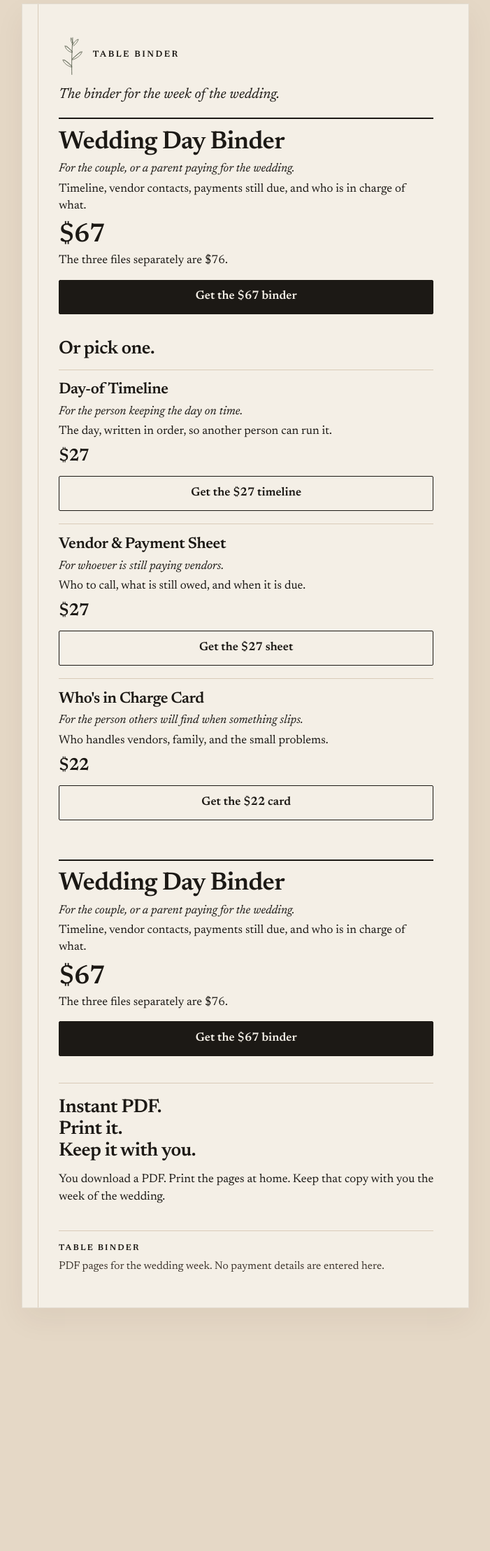
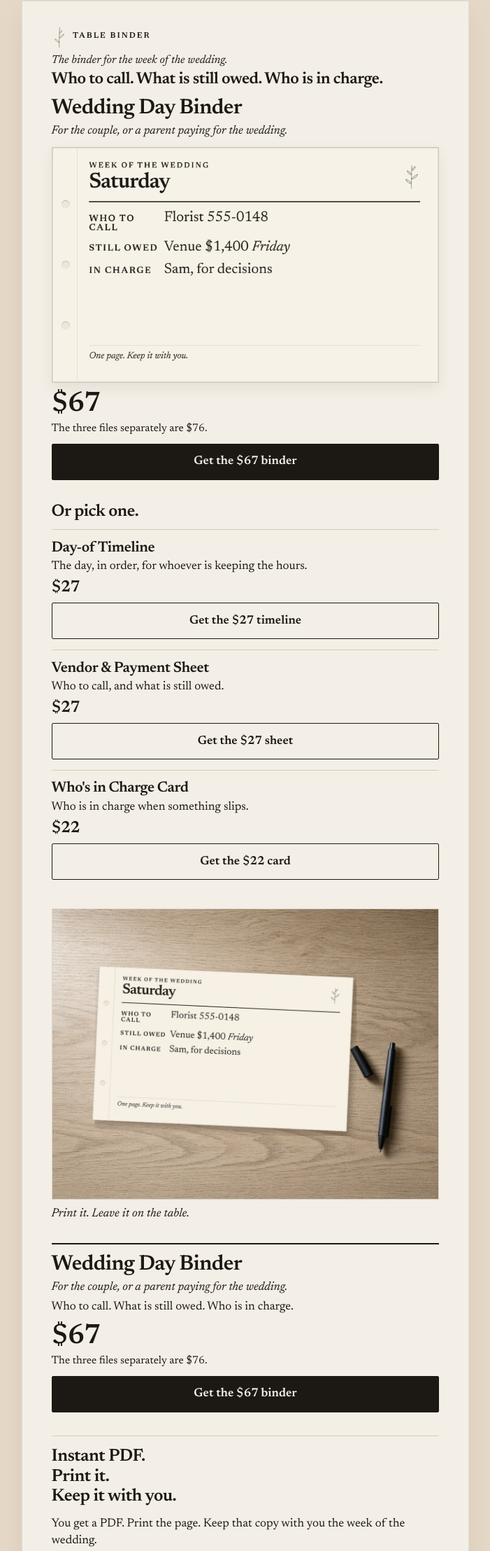
Before and after one commit to clawvault1-cmyk/Wedding-Planner, a plain HTML site: page index.html in a window 1280 px wide. Shown: the part 35-2251 px from the top of the page at 70% size, without its empty margins (289-990 px from the left). Before the commit the page ends 1952 px from the top, so only its background shows below. Drawn offline with Linux system fonts and the light colour scheme.

Commit message:
Show the binder page before the price and the buy button. (#2)
The first screen now leads with a readable week-of page, the $67 price, and Get the $67 binder. A second picture puts that same page on a kitchen table with a pen.

Co-authored-by: Cursor Agent <cursoragent@cursor.com>
Co-authored-by: clawvault1-cmyk <clawvault1-cmyk@users.noreply.github.com>

```diff
--- a/index.html
+++ b/index.html
@@ -4,12 +4,12 @@
   <meta charset="utf-8">
   <meta name="viewport" content="width=device-width, initial-scale=1">
   <meta name="theme-color" content="#f4efe6">
-  <meta name="description" content="The Wedding Day Binder is a PDF set for the week of the wedding: timeline, vendor contacts, payments still due, and who is in charge of what. $67.">
+  <meta name="description" content="The binder for the week of the wedding. Who to call, what is still owed, who is in charge. Wedding Day Binder, $67.">
   <title>Table Binder — Wedding Day Binder</title>
   <link rel="icon" href="favicon.svg" type="image/svg+xml">
   <link rel="preload" href="fonts/newsreader-latin-600-normal.woff2" as="font" type="font/woff2" crossorigin>
   <link rel="preload" href="fonts/newsreader-latin-400-normal.woff2" as="font" type="font/woff2" crossorigin>
-  <link rel="preload" href="fonts/newsreader-latin-400-italic.woff2" as="font" type="font/woff2" crossorigin>
+  <link rel="preload" href="images/binder-cover.png" as="image">
   <link rel="stylesheet" href="styles.css">
 </head>
 <body>
@@ -17,27 +17,23 @@
     <header class="masthead">
       <svg class="sprig" viewBox="0 0 64 104" aria-hidden="true" focusable="false">
         <g fill="none" stroke="currentColor" stroke-linecap="round" stroke-linejoin="round">
-          <path stroke-width="1.4" d="M32 100c-.6-24-.4-48 2-90"/>
-          <path stroke-width="1.25" d="M32 82c-10-2-20-10-22-18 8 2 16 8 22 16"/>
-          <path stroke-width="1.05" d="M32 80c-8-6-14-12-18-16"/>
-          <path stroke-width="1.25" d="M33 64c12-3 22-12 24-20-8 3-16 10-24 18"/>
-          <path stroke-width="1.05" d="M33 62c8-6 16-14 20-18"/>
-          <path stroke-width="1.25" d="M33 46c-9-1-16-8-18-16 6 2 12 8 18 14"/>
-          <path stroke-width="1.05" d="M33 44c-6-6-12-12-14-14"/>
-          <path stroke-width="1.2" d="M34 28c4-8 10-14 14-14-2 6-6 12-12 16"/>
-          <path stroke-width="1.15" d="M34 26c-4-6-6-12-4-16 2 4 4 10 6 14"/>
+          <path stroke-width="1.6" d="M32 100c-.6-24-.4-48 2-90"/>
+          <path stroke-width="1.4" d="M32 78c-10-2-18-8-20-16 7 2 14 7 20 14"/>
+          <path stroke-width="1.4" d="M33 58c11-3 18-10 20-18-7 3-13 8-20 15"/>
+          <path stroke-width="1.3" d="M33 36c4-8 9-13 12-13-2 6-5 11-10 15"/>
         </g>
       </svg>
       <p class="brand">Table Binder</p>
     </header>
 
     <p class="week-line">The binder for the week of the wedding.</p>
+    <p class="panic">Who to call. What is still owed. Who is in charge.</p>
 
     <main>
       <article class="pack" id="binder">
         <h1 class="offer-name">Wedding Day Binder</h1>
         <p class="who">For the couple, or a parent paying for the wedding.</p>
-        <p class="what">Timeline, vendor contacts, payments still due, and who is in charge of what.</p>
+        <img class="cover" src="images/binder-cover.png" width="760" height="460" alt="A week-of binder page: who to call, what is still owed, and who is in charge.">
         <p class="price">$67</p>
         <p class="separate">The three files separately are $76.</p>
         <a class="buy" href="#binder" data-checkout="weddingDayBinder" aria-disabled="true">Get the $67 binder</a>
@@ -49,8 +45,7 @@
 
         <article class="single">
           <h3 class="offer-name">Day-of Timeline</h3>
-          <p class="who">For the person keeping the day on time.</p>
-          <p class="what">The day, written in order, so another person can run it.</p>
+          <p class="what">The day, in order, for whoever is keeping the hours.</p>
           <p class="price">$27</p>
           <a class="buy" href="#binder" data-checkout="dayOfTimeline" aria-disabled="true">Get the $27 timeline</a>
           <p class="checkout-note" hidden>The checkout link for this file has not been added yet.</p>
@@ -58,8 +53,7 @@
 
         <article class="single">
           <h3 class="offer-name">Vendor &amp; Payment Sheet</h3>
-          <p class="who">For whoever is still paying vendors.</p>
-          <p class="what">Who to call, what is still owed, and when it is due.</p>
+          <p class="what">Who to call, and what is still owed.</p>
           <p class="price">$27</p>
           <a class="buy" href="#binder" data-checkout="vendorPaymentSheet" aria-disabled="true">Get the $27 sheet</a>
           <p class="checkout-note" hidden>The checkout link for this file has not been added yet.</p>
@@ -67,18 +61,22 @@
 
         <article class="single">
           <h3 class="offer-name">Who's in Charge Card</h3>
-          <p class="who">For the person others will find when something slips.</p>
-          <p class="what">Who handles vendors, family, and the small problems.</p>
+          <p class="what">Who is in charge when something slips.</p>
           <p class="price">$22</p>
           <a class="buy" href="#binder" data-checkout="whosInChargeCard" aria-disabled="true">Get the $22 card</a>
           <p class="checkout-note" hidden>The checkout link for this file has not been added yet.</p>
         </article>
       </section>
 
-      <article class="pack">
+      <figure class="table-shot">
+        <img src="images/binder-on-table.jpg" width="1152" height="864" alt="The same binder page on a kitchen table, with a pen beside it." loading="lazy">
+        <figcaption>Print it. Leave it on the table.</figcaption>
+      </figure>
+
+      <article class="pack pack-again">
         <h2 class="offer-name">Wedding Day Binder</h2>
         <p class="who">For the couple, or a parent paying for the wedding.</p>
-        <p class="what">Timeline, vendor contacts, payments still due, and who is in charge of what.</p>
+        <p class="what">Who to call. What is still owed. Who is in charge.</p>
         <p class="price">$67</p>
         <p class="separate">The three files separately are $76.</p>
         <a class="buy" href="#binder" data-checkout="weddingDayBinder" aria-disabled="true">Get the $67 binder</a>
@@ -91,7 +89,7 @@
           <span>Print it.</span>
           <span>Keep it with you.</span>
         </h2>
-        <p>You download a PDF. Print the pages at home. Keep that copy with you the week of the wedding.</p>
+        <p>You get a PDF. Print the page. Keep that copy with you the week of the wedding.</p>
       </section>
     </main>
 
--- a/styles.css
+++ b/styles.css
@@ -46,7 +46,7 @@ body {
   font-family: var(--serif);
   font-size: 1.0625rem;
   font-weight: 400;
-  line-height: 1.45;
+  line-height: 1.4;
 }
 
 h1,
@@ -54,6 +54,11 @@ h2,
 h3,
 p {
   margin: 0;
+}
+
+img {
+  max-width: 100%;
+  height: auto;
 }
 
 ::selection {
@@ -65,70 +70,76 @@ p {
   min-height: 100vh;
   max-width: 40rem;
   margin: 0 auto;
-  padding: 1.2rem 1.15rem calc(2.75rem + env(safe-area-inset-bottom)) 1.55rem;
+  padding: 0.85rem 1rem calc(2.5rem + env(safe-area-inset-bottom));
   background-color: var(--paper);
-  background-image: linear-gradient(var(--rule), var(--rule));
-  background-repeat: no-repeat;
-  background-size: 1px 100%;
-  background-position: 0.68rem 0;
 }
 
 .masthead {
   display: flex;
   align-items: center;
-  gap: 0.7rem;
-  margin-bottom: 0.85rem;
+  gap: 0.55rem;
+  margin-bottom: 0.45rem;
 }
 
 .sprig {
-  width: 2.35rem;
-  height: 3.8rem;
+  width: 1.35rem;
+  height: 2.05rem;
   color: var(--stem);
   flex: none;
 }
 
 .brand {
-  font-size: 0.78rem;
+  font-size: 0.72rem;
   font-weight: 600;
-  letter-spacing: 0.2em;
+  letter-spacing: 0.18em;
   text-transform: uppercase;
 }
 
 .week-line {
-  margin: 0 0 1.15rem;
-  font-size: 1.2rem;
+  font-size: 1.02rem;
   font-style: italic;
-  line-height: 1.35;
+  line-height: 1.3;
 }
 
-.pack {
-  border-top: 2px solid var(--ink);
-  padding-top: 0.85rem;
+.panic {
+  margin: 0.2rem 0 0.7rem;
+  font-size: 1.28rem;
+  font-weight: 600;
+  letter-spacing: -0.02em;
+  line-height: 1.2;
 }
 
-.offer-name {
+.pack .offer-name,
+.single .offer-name {
   font-weight: 600;
   letter-spacing: -0.02em;
-  line-height: 1.12;
+  line-height: 1.1;
 }
 
 .pack .offer-name {
-  font-size: 2.05rem;
+  font-size: 1.7rem;
+}
+
+.who,
+.what {
+  margin-top: 0.28rem;
+  line-height: 1.3;
 }
 
 .who {
-  margin-top: 0.45rem;
   font-style: italic;
-  line-height: 1.35;
 }
 
-.what {
-  margin-top: 0.3rem;
-  line-height: 1.4;
+.cover {
+  display: block;
+  width: 100%;
+  margin-top: 0.7rem;
+  border: 1px solid rgba(28, 25, 21, 0.16);
+  box-shadow: 0 8px 18px rgba(60, 36, 14, 0.08);
 }
 
 .price {
-  margin-top: 0.75rem;
+  margin-top: 0.7rem;
   font-weight: 600;
   letter-spacing: -0.03em;
   line-height: 1;
@@ -136,24 +147,25 @@ p {
 }
 
 .pack .price {
-  font-size: 2.35rem;
+  font-size: 2.5rem;
 }
 
 .separate {
-  margin-top: 0.4rem;
-  line-height: 1.35;
+  margin-top: 0.28rem;
+  font-size: 0.98rem;
+  line-height: 1.3;
 }
 
 .buy {
   display: block;
-  margin-top: 0.9rem;
-  padding: 0.85rem 1rem;
+  margin-top: 0.7rem;
+  padding: 0.9rem 1rem;
   border: 1px solid var(--ink);
   border-radius: 2px;
   background: var(--ink);
   color: var(--paper);
   font-family: inherit;
-  font-size: 1.0625rem;
+  font-size: 1.08rem;
   font-weight: 600;
   line-height: 1.2;
   text-align: center;
@@ -180,18 +192,18 @@ p {
 }
 
 .checkout-note {
-  margin-top: 0.65rem;
+  margin-top: 0.6rem;
   font-style: italic;
   line-height: 1.35;
 }
 
 .singles {
-  margin: 2.15rem 0 2.35rem;
+  margin: 2rem 0 1.6rem;
 }
 
 #pick-one {
-  margin-bottom: 0.85rem;
-  font-size: 1.65rem;
+  margin-bottom: 0.7rem;
+  font-size: 1.5rem;
   font-weight: 600;
   letter-spacing: -0.02em;
   line-height: 1.15;
@@ -199,29 +211,55 @@ p {
 
 .single {
   border-top: 1px solid var(--rule);
-  padding: 1.05rem 0 0.15rem;
+  padding: 0.9rem 0 0.1rem;
 }
 
 .single .offer-name {
-  font-size: 1.4rem;
+  font-size: 1.32rem;
 }
 
 .single .price {
-  font-size: 1.55rem;
+  font-size: 1.45rem;
+  margin-top: 0.4rem;
 }
 
 .single .buy {
-  margin-bottom: 1rem;
+  margin-top: 0.65rem;
+  margin-bottom: 0.85rem;
+}
+
+.table-shot {
+  margin: 0 0 1.8rem;
+}
+
+.table-shot img {
+  display: block;
+  width: 100%;
+  border: 1px solid rgba(28, 25, 21, 0.12);
+}
+
+.table-shot figcaption {
+  margin-top: 0.55rem;
+  font-style: italic;
+}
+
+.pack-again {
+  border-top: 2px solid var(--ink);
+  padding-top: 0.85rem;
+}
+
+.pack-again .what {
+  margin-top: 0.35rem;
 }
 
 .keep {
-  margin-top: 2.4rem;
-  padding-top: 1.15rem;
+  margin-top: 2.1rem;
+  padding-top: 1rem;
   border-top: 1px solid var(--rule);
 }
 
 #keep-heading {
-  font-size: 1.7rem;
+  font-size: 1.55rem;
   font-weight: 600;
   letter-spacing: -0.02em;
   line-height: 1.15;
@@ -232,56 +270,58 @@ p {
 }
 
 .keep p {
-  margin-top: 0.85rem;
-  max-width: 34rem;
+  margin-top: 0.75rem;
 }
 
 .colophon {
-  margin-top: 2.15rem;
-  padding-top: 1rem;
+  margin-top: 1.8rem;
+  padding-top: 0.9rem;
   border-top: 1px solid var(--rule);
   color: var(--ink-soft);
   font-size: 0.98rem;
 }
 
 .colophon-name {
-  margin-bottom: 0.35rem;
+  margin-bottom: 0.3rem;
   color: var(--ink);
-  font-size: 0.75rem;
+  font-size: 0.72rem;
   font-weight: 600;
-  letter-spacing: 0.18em;
+  letter-spacing: 0.16em;
   text-transform: uppercase;
 }
 
 @media (min-width: 720px) {
   body {
     background: var(--table);
-    padding: 2.5rem 1.5rem 3rem;
+    padding: 2.25rem 1.5rem 3rem;
   }
 
   .sheet {
     min-height: 0;
-    padding: 2.6rem 3.1rem 3rem 3.25rem;
+    padding: 2.1rem 2.6rem 2.8rem;
     border: 1px solid rgba(70, 48, 24, 0.1);
-    background-position: 1.35rem 0;
     box-shadow: 0 16px 40px rgba(70, 42, 16, 0.06);
   }
 
-  .week-line {
-    font-size: 1.28rem;
+  .panic {
+    font-size: 1.45rem;
   }
 
   .pack .offer-name {
-    font-size: 2.25rem;
+    font-size: 1.9rem;
   }
 }
 
 @media (max-width: 359px) {
+  .panic {
+    font-size: 1.12rem;
+  }
+
   .pack .offer-name {
-    font-size: 1.8rem;
+    font-size: 1.5rem;
   }
 
   .pack .price {
-    font-size: 2.05rem;
+    font-size: 2.15rem;
   }
 }
```
Also changed, not shown: images/cover.html (added, +165 -0 lines), images/binder-cover.png (added), images/binder-on-table.jpg (added), 1 other file.
